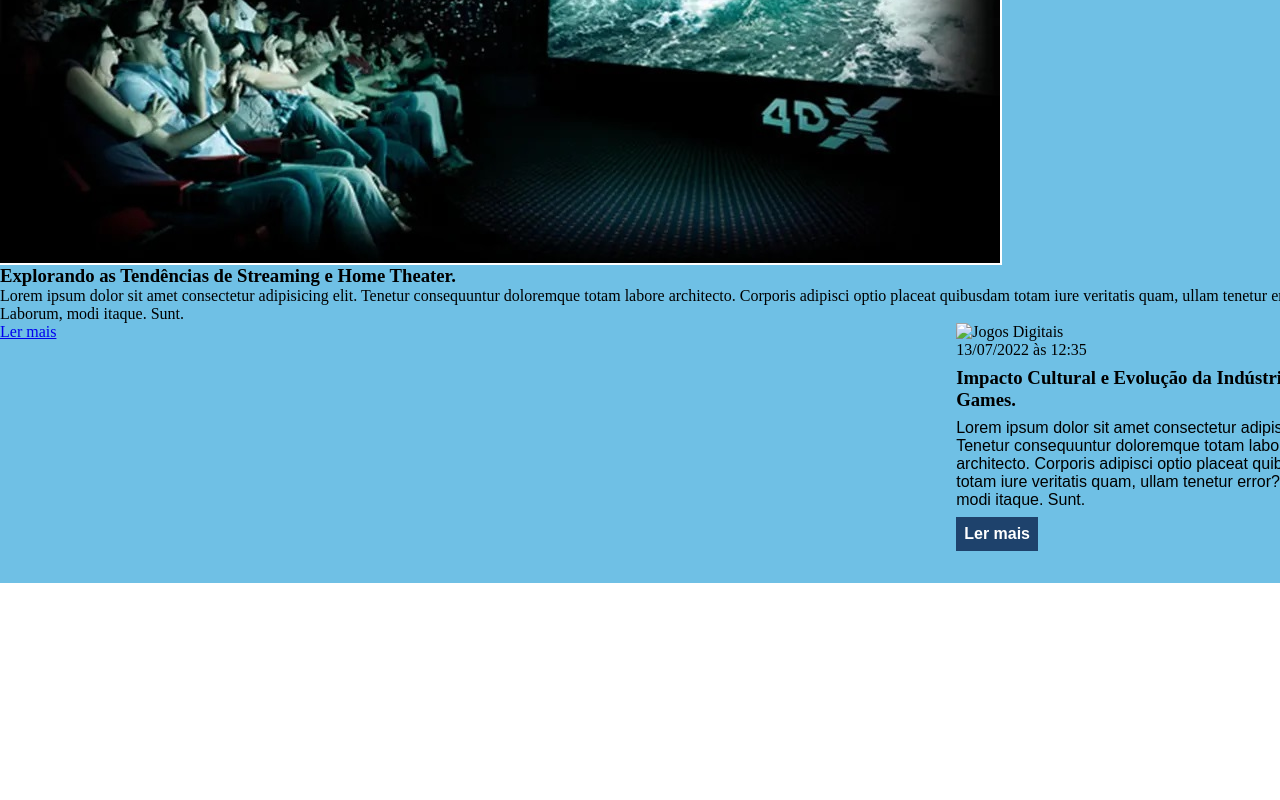
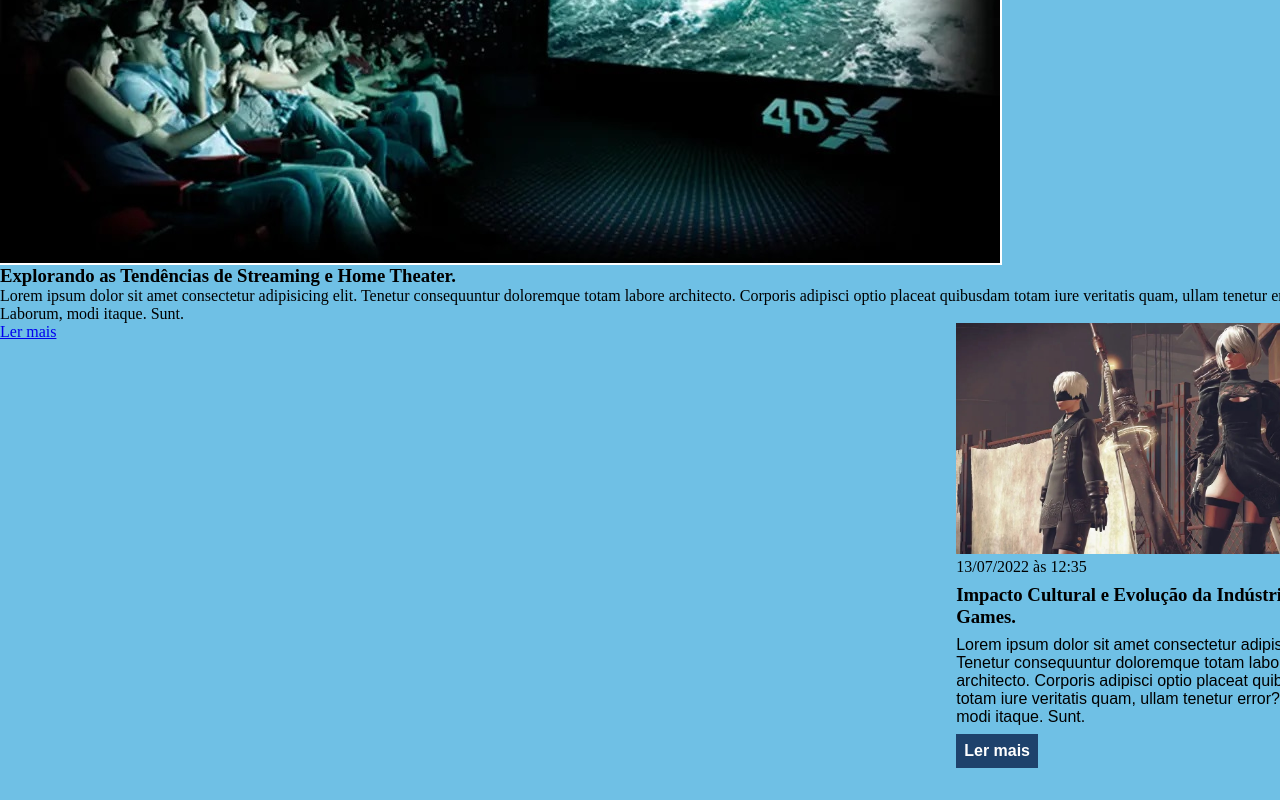
Before and after one commit to MateusMalves/Curso_EBAC, a plain HTML site: page index.html in a window 1280 px wide. Shown: the part 2646-3446 px from the top of the page. Before the commit the page ends 3229 px from the top, so only its background shows below. Drawn offline with Linux system fonts and the light colour scheme.

Commit message:
Update index.html

```diff
--- a/index.html
+++ b/index.html
@@ -149,7 +149,7 @@
                 <a href="#" title="Leia a notícia completa">Ler mais</a>
             </article>
             <article>
-                <img src="./imagens/jogos d.jpg" alt="Jogos Digitais" />
+                <img src="./imagens/jogo.jpg" alt="Jogos Digitais" />
                 <header>
                     <time>13/07/2022 às 12:35</time>
                 </header>
```
